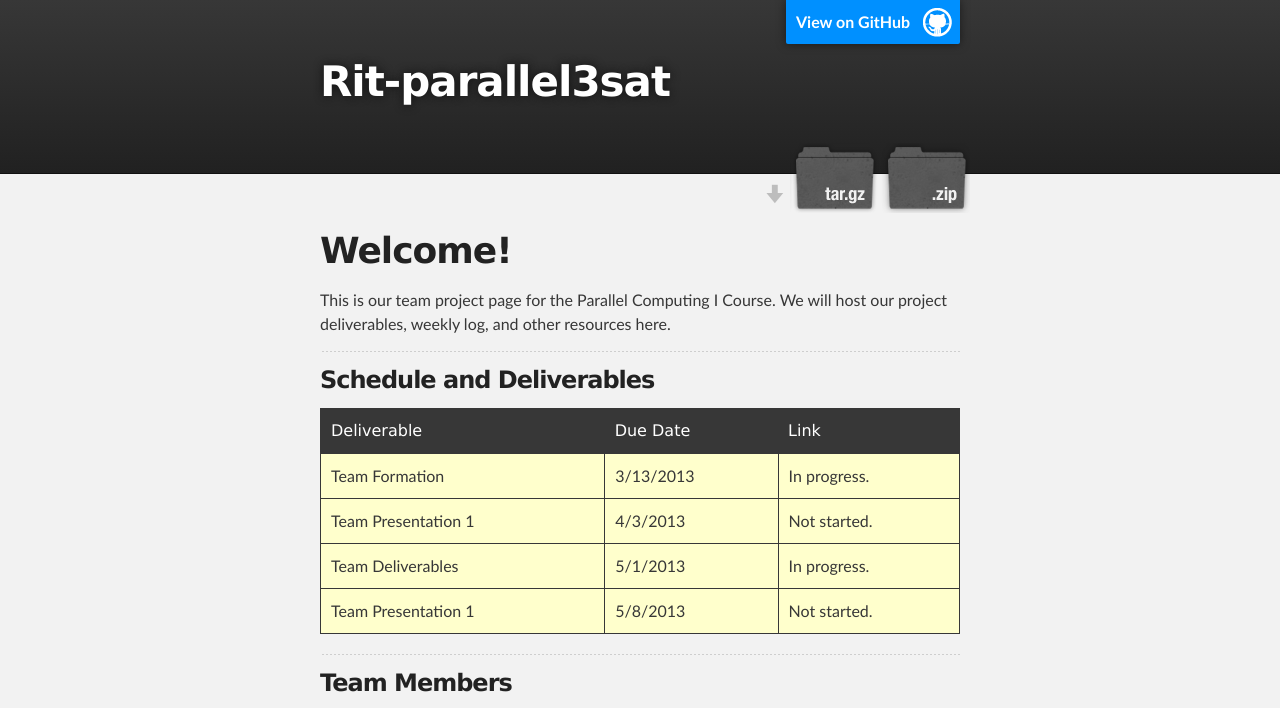
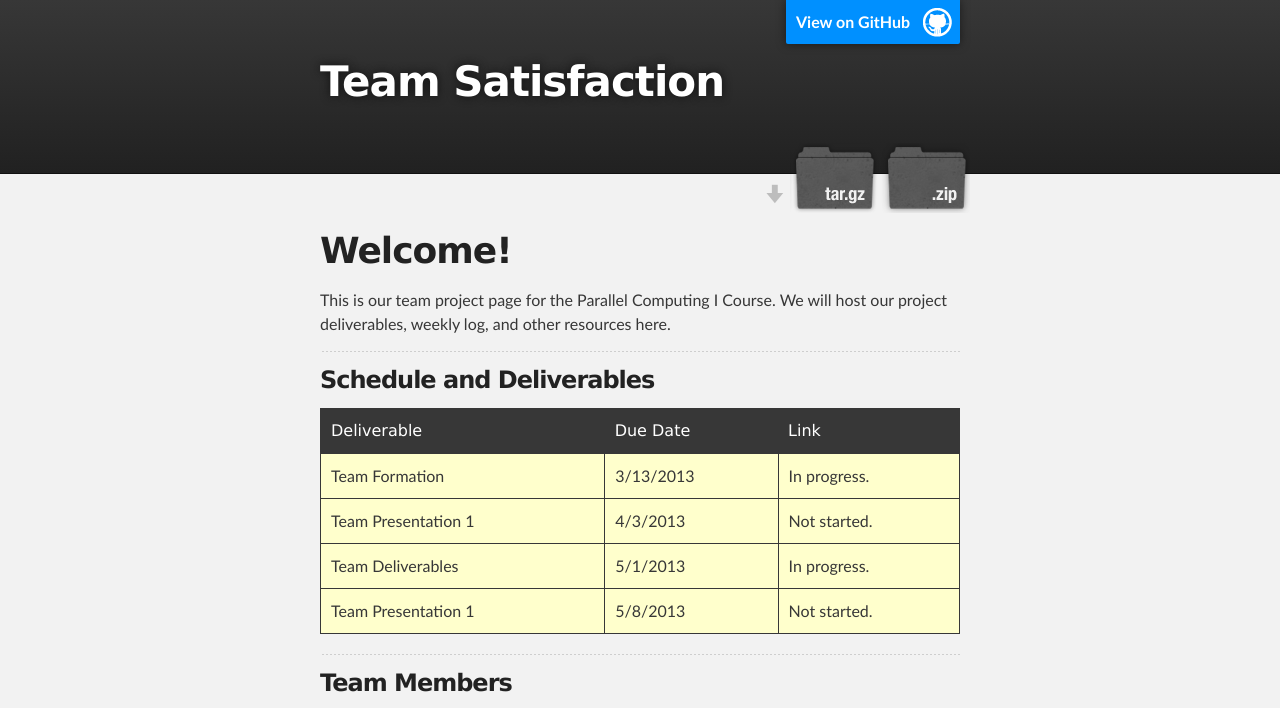
Before and after one commit to chris-wood/RIT-Parallel3Sat, a plain HTML site: page index.html in a window 1280 px wide. Shown: the top 708 px of the page. Drawn offline with Linux system fonts and the light colour scheme.

Commit message:
Updated the website contents

```diff
--- a/index.html
+++ b/index.html
@@ -8,7 +8,7 @@
 
     <link rel="stylesheet" type="text/css" media="screen" href="stylesheets/stylesheet.css">
 
-    <title>Rit-parallel3sat</title>
+    <title>Team Satisfaction</title>
   </head>
 
   <body>
@@ -18,7 +18,7 @@
         <header class="inner">
           <a id="forkme_banner" href="https://github.com/ear7631/RIT-Parallel3Sat">View on GitHub</a>
 
-          <h1 id="project_title">Rit-parallel3sat</h1>
+          <h1 id="project_title">Team Satisfaction</h1>
           <h2 id="project_tagline"></h2>
 
             <section id="downloads">
```
